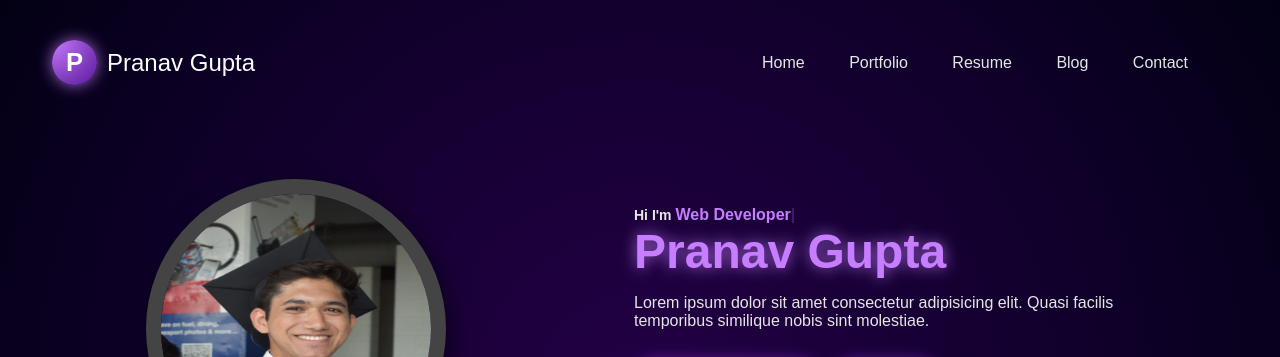
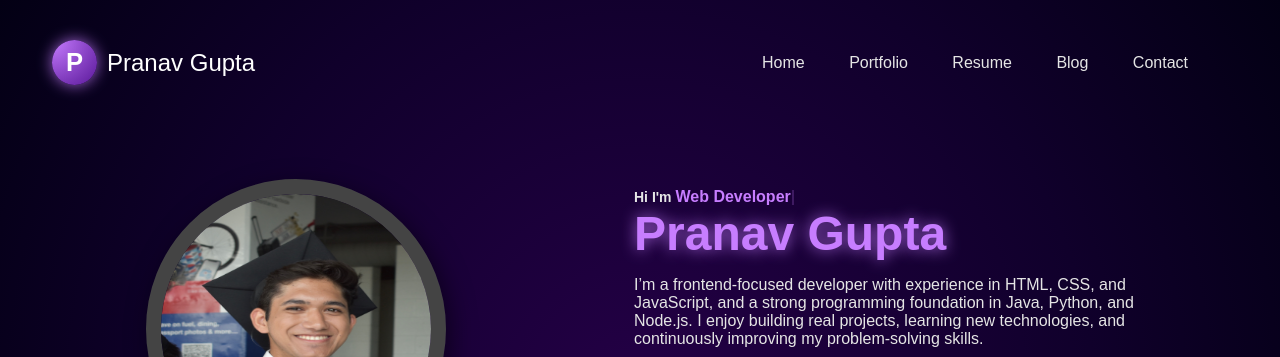
Before and after one commit to Prany619/portfolio, a plain HTML site: page index.html in a window 1280 px wide. Shown: the top 357 px of the page. Drawn offline with nearby package versions, Linux system fonts and the light colour scheme.

Commit message:
Revise hero text with updated developer description
Updated personal introduction in the hero section.

```diff
--- a/index.html
+++ b/index.html
@@ -53,8 +53,12 @@
                     <h5>Hi I'm <span class="input"></span></h5>
                     <h1>Pranav Gupta</h1>
                     <p>
-                        Lorem ipsum dolor sit amet consectetur adipisicing elit.
-                        Quasi facilis temporibus similique nobis sint molestiae.
+
+                      I’m a frontend-focused developer with experience in HTML, CSS, and JavaScript,
+                      and a strong programming foundation in Java, Python, and Node.js. I enjoy
+                      building real projects, learning new technologies, and continuously improving
+                      my problem-solving skills.
+
                     </p>
 
                     <div class="btn-group">
```
